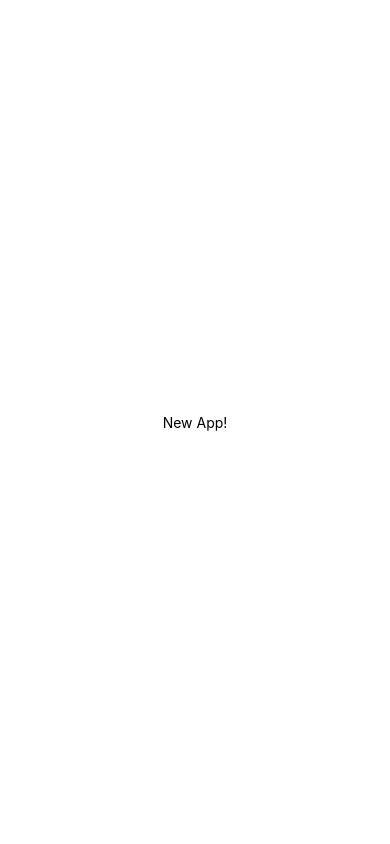
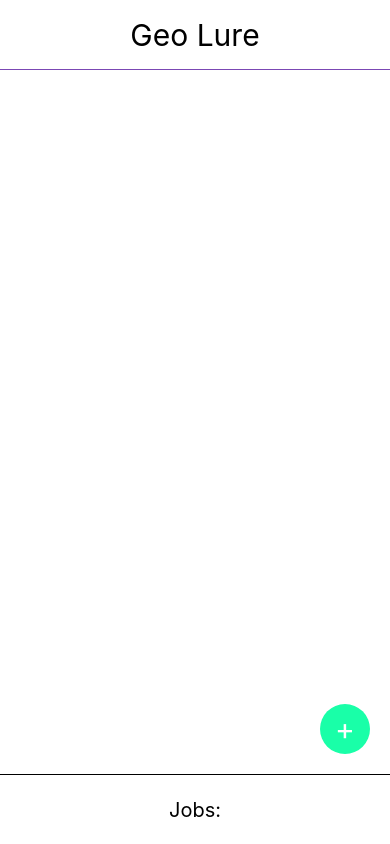
Before and after one commit to andrewpaulgreer/geo-lure, a React Native app: screen / in a window 390 px wide. Built offline with nearby package versions, Linux system fonts and the light colour scheme.

Commit message:
addding in more functionality for adding new tasks

```diff
--- a/App.js
+++ b/App.js
@@ -1,21 +1,134 @@
-import { StatusBar } from 'expo-status-bar';
-import React from 'react';
-import { StyleSheet, Text, View } from 'react-native';
+import { StatusBar } from "expo-status-bar";
+import React, { Component } from "react";
+import {
+  StyleSheet,
+  Text,
+  View,
+  SafeAreaView,
+  TouchableOpacity,
+  TextInput,
+} from "react-native";
+import History from "./components/History";
+import { Ionicons } from "@expo/vector-icons";
 
-export default function App() {
-  return (
-    <View style={styles.container}>
-      <Text>New App!</Text>
-      <StatusBar style="auto" />
-    </View>
-  );
+class App extends React.Component {
+  constructor() {
+    super();
+    this.state = {
+      jobsCount: 0,
+      isAddJobVisible: false,
+      textInputJobs: "",
+      jobs:[]
+    };
+  }
+
+  showAddJob = () => {
+    this.setState({isAddJobVisible: true})
+  }
+  cancelAddJob = () => {
+    this.setState({isAddJobVisible: false})
+  }
+  addJobText = job => {
+   this.setState((state, props)=> ({
+     jobs:[...state.jobs, job],
+     jobCount: state.jobCount +1
+   }), () => {
+     console.log(this.state.jobs)
+   })
+  }
+
+
+  render() {
+    return (
+      <View style={{ flex: 1 }}>
+        <SafeAreaView />
+        <View
+          style={{
+            height: 70,
+            borderBottomWidth: 0.5,
+            borderBottomColor: "#7b48b4",
+            alignItems: "center",
+            justifyContent: "center",
+          }}
+        >
+          <Text style={{ fontSize: 30 }}>Geo Lure</Text>
+        </View>
+        <View style={{ flex: 1 }}>
+          {this.state.isAddJobVisible && (
+            <View style={{ height: 50, flexDirection: "row" }}>
+              <TextInput
+                style={{ flex: 1, backgroundColor: "#d3d3d3", paddingLeft: 5 }}
+                placeholder="Enter Job"
+                onChangeText={(text)=> this.setState({textInputJobs: text})}
+              />
+              <TouchableOpacity onPress={()=> this.addJobText(this.state.textInputJobs)}>
+                <View
+                  style={{
+                    width: 50,
+                    height: 50,
+                    backgroundColor: "#19ffa8",
+                    alignItems: "center",
+                    justifyContent: "center",
+                  }}
+                >
+                  <Ionicons name="ios-checkmark" color="white" size={40} />
+                </View>
+              </TouchableOpacity>
+              <TouchableOpacity onPress={this.cancelAddJob}>
+                <View
+                  style={{
+                    width: 50,
+                    height: 50,
+                    backgroundColor: "red",
+                    alignItems: "center",
+                    justifyContent: "center",
+                  }}
+                >
+                  <Ionicons name="ios-close" color="white" size={40} />
+                </View>
+              </TouchableOpacity>
+            </View>
+          )}
+          <TouchableOpacity
+            style={{ position: "absolute", bottom: 20, right: 20 }}
+            onPress={this.showAddJob}
+          >
+            <View
+              style={{
+                width: 50,
+                height: 50,
+                borderRadius: 25,
+                backgroundColor: "#19ffa8",
+                alignItems: "center",
+                justifyContent: "center",
+              }}
+            >
+              <Text style={{ color: "white", fontSize: 30 }}>+</Text>
+            </View>
+          </TouchableOpacity>
+        </View>
+        <View
+          style={{
+            height: 70,
+            borderTopWidth: 0.5,
+            borderBottomColor: "#7b48b4",
+          }}
+        >
+          <History title='total' count={this.state.jobsCount}/>
+        </View>
+        <SafeAreaView />
+      </View>
+    );
+  }
 }
 
 const styles = StyleSheet.create({
   container: {
     flex: 1,
-    backgroundColor: '#fff',
-    alignItems: 'center',
-    justifyContent: 'center',
+    backgroundColor: "#fff",
+    alignItems: "center",
+    justifyContent: "center",
   },
 });
+
+export default App;
--- /dev/null
+++ b/components/History.js
@@ -0,0 +1,15 @@
+import React from 'react'
+import { StyleSheet, Text, View, SafeAreaView } from "react-native";
+
+export default function History(props) {
+return (
+    <View style={{
+        flex: 1,
+        alignItems: "center",
+        justifyContent: "center",
+      }}>
+        <Text style={{fontSize: 20}}>Jobs:</Text>
+         <Text></Text>
+      </View>
+)
+}
```
